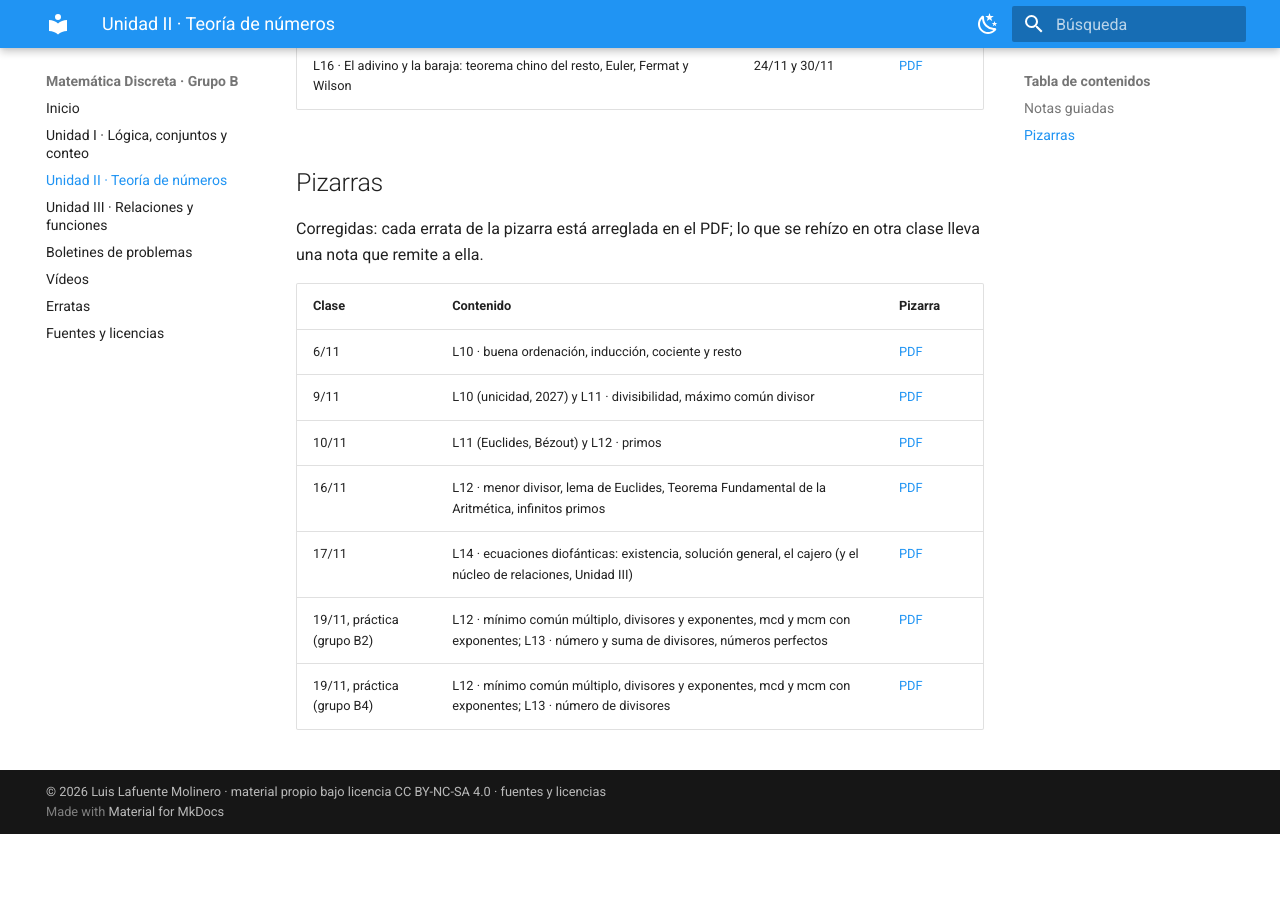
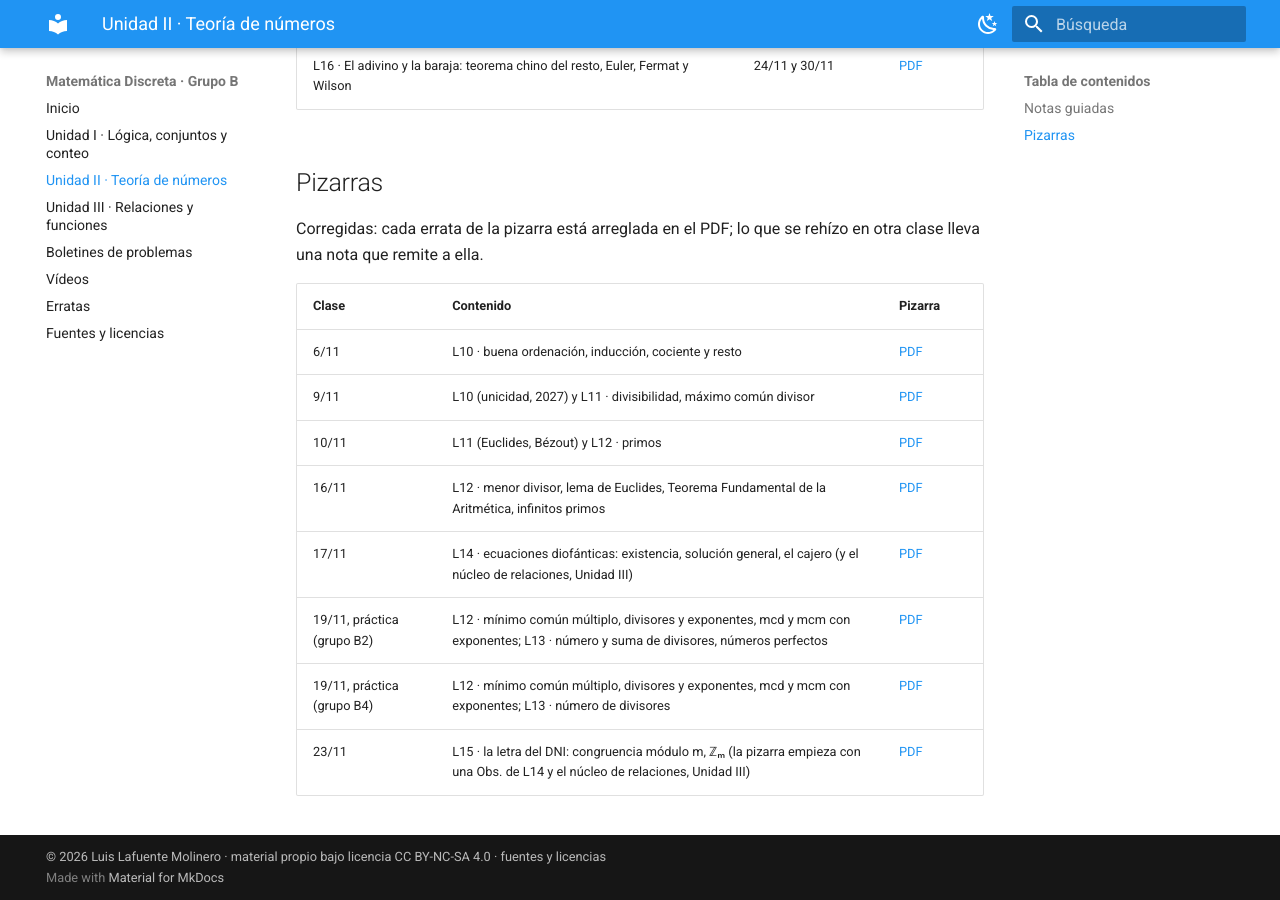
Before and after one commit to llafuent/md2627, an MkDocs documentation site: the page built from docs/unidad2.md, in a window 1280 px wide and 900 px high, scrolled down 680 px. Built offline with MkDocs 1.6.1 and Material for MkDocs 9.7.7, drawn with Linux system fonts in a browser that asks for light colours; before the commit the page ends 1514 px from its top, so only the background shows below that.

Commit message:
Publicar material: material/u2/pizarra20261123.pdf, unidad2.md, unidad3.md

```diff
--- a/docs/unidad2.md
+++ b/docs/unidad2.md
@@ -31,3 +31,4 @@ remite a ella.
 | 17/11 | L14 · ecuaciones diofánticas: existencia, solución general, el cajero (y el núcleo de relaciones, Unidad III) | [PDF](material/u2/pizarra20261117.pdf) |
 | 19/11, práctica (grupo B2) | L12 · mínimo común múltiplo, divisores y exponentes, mcd y mcm con exponentes; L13 · número y suma de divisores, números perfectos | [PDF](material/u2/pizarra20261119B2.pdf) |
 | 19/11, práctica (grupo B4) | L12 · mínimo común múltiplo, divisores y exponentes, mcd y mcm con exponentes; L13 · número de divisores | [PDF](material/u2/pizarra20261119B4.pdf) |
+| 23/11 | L15 · la letra del DNI: congruencia módulo m, ℤₘ (la pizarra empieza con una Obs. de L14 y el núcleo de relaciones, Unidad III) | [PDF](material/u2/pizarra20261123.pdf) |
```
Also changed, not shown: docs/unidad3.md (+1 -0 lines), 1 other file.
